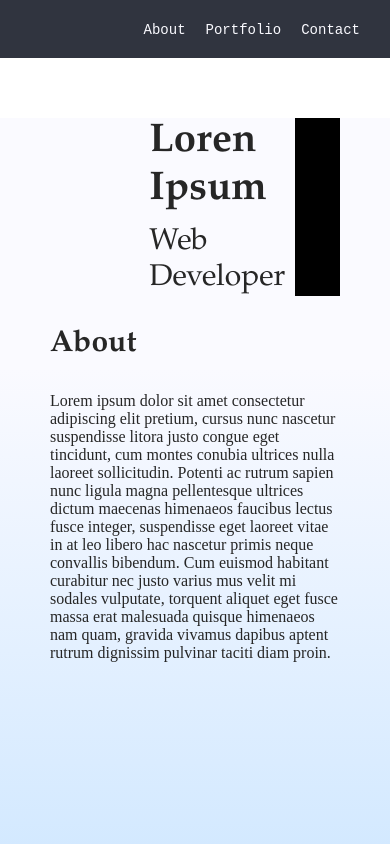
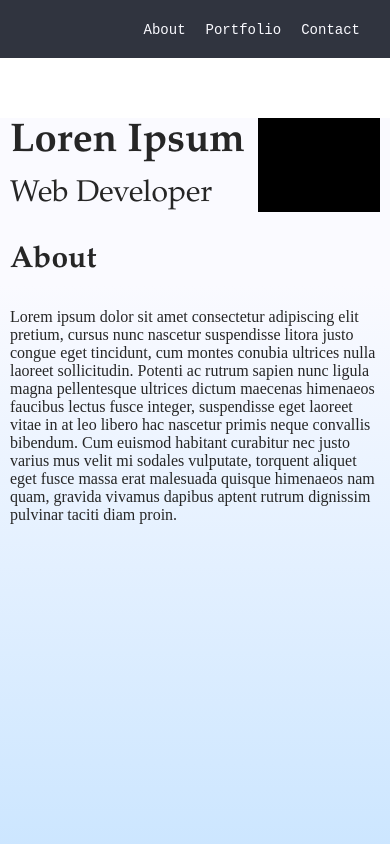
Before and after one commit to Indimeco/portfolio, a React (Create React App) app: page / in a window 390 px wide. Shown: the top 844 px of the page. Built offline with nearby package versions, Linux system fonts and the light colour scheme.

Commit message:
fix(heading, section): correct indent and add responsive styles

```diff
--- a/src/components/Heading/Component.style.js
+++ b/src/components/Heading/Component.style.js
@@ -1,11 +1,18 @@
 import styled from 'styled-components';
+import { indent } from '../UI/Spacing';
 
 export const HeaderWrapper = styled.header`
-	${({ theme }) => theme.spacing.indent}
+	${indent}
 	display: grid;
-	grid-template-columns: 2fr 2fr 1fr;
-	grid-template-areas: 'offset title image';
-	grid-column-gap: ${({ theme }) => theme.spacing.small};
+	grid-template-columns: 2fr 1fr;
+	grid-template-areas: 'title image';
+	grid-column-gap: ${({ theme }) => theme.spacing.tiny};
+
+	@media only screen and (min-width: 576px) {
+		grid-template-columns: 2fr 2fr 1fr;
+		grid-template-areas: 'offset title image';
+		grid-column-gap: ${({ theme }) => theme.spacing.small};
+	}
 `;
 export const Title = styled.h1`
 	font-family: ${({ theme }) => theme.fontFamilies.heading};
--- a/src/components/Layout/theme.js
+++ b/src/components/Layout/theme.js
@@ -29,9 +29,6 @@ export const theme = {
 		},
 	},
 	spacing: {
-		indent: `
-            padding-left: 50px;
-		    padding-right: 50px;`,
 		tiny: '5px',
 		small: '10px',
 		medium: '20px',
--- a/src/components/Section/Component.jsx
+++ b/src/components/Section/Component.jsx
@@ -1,11 +1,13 @@
 import React from 'react';
-import { Sect, SectHeading } from './Component.style';
+import { Sect, SectContent, SectHeading } from './Component.style';
 
 const Section = ({ name, alternate, children }) => {
 	return (
 		<Sect id={name} alternate={alternate} data-test="section">
-			<SectHeading>{name}</SectHeading>
-			{children}
+			<SectContent>
+				<SectHeading>{name}</SectHeading>
+				{children}
+			</SectContent>
 		</Sect>
 	);
 };
--- a/src/components/Section/Component.style.js
+++ b/src/components/Section/Component.style.js
@@ -1,4 +1,5 @@
 import styled, { css } from 'styled-components';
+import { indent } from '../UI/Spacing';
 
 const sectoinGradient = ({
 	theme: {
@@ -15,10 +16,13 @@ const sectoinGradient = ({
 
 export const Sect = styled.section`
 	min-height: 80vh;
-	${({ theme }) => theme.spacing.indent}
 	padding-top: ${({ theme }) => theme.spacing.large};
 	padding-bottom: ${({ theme }) => theme.spacing.large};
 	${sectoinGradient}
+`;
+
+export const SectContent = styled.div`
+	${indent}
 `;
 
 export const SectHeading = styled.h2`
--- /dev/null
+++ b/src/components/UI/Spacing.js
@@ -0,0 +1,11 @@
+import { css } from 'styled-components';
+
+export const indent = ({ theme }) => css`
+	margin-left: ${theme.spacing.small};
+	margin-right: ${theme.spacing.small};
+
+	@media only screen and (min-width: 576px) {
+		margin-left: ${theme.spacing.huge};
+		margin-right: ${theme.spacing.huge};
+	}
+`;
```
